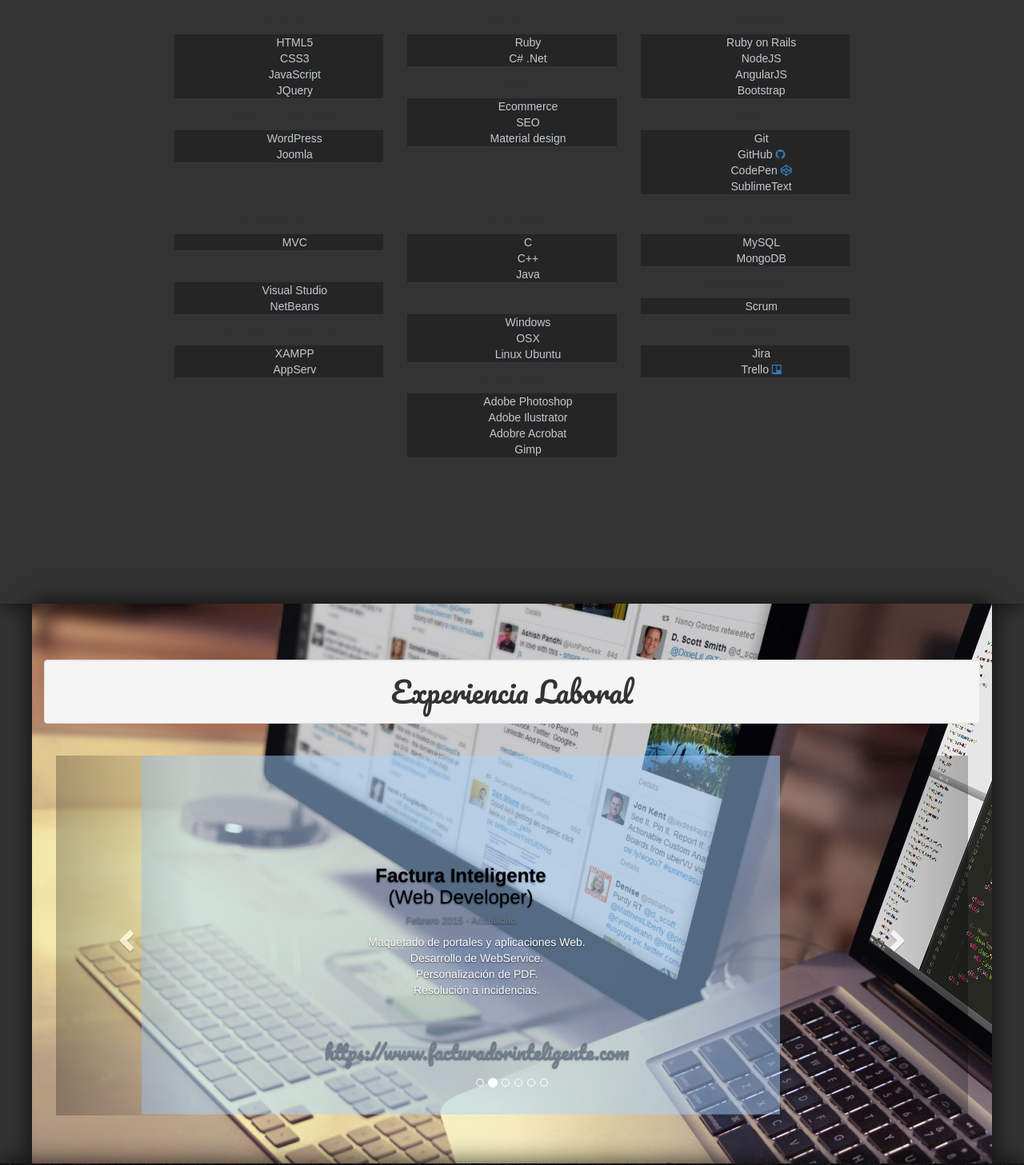
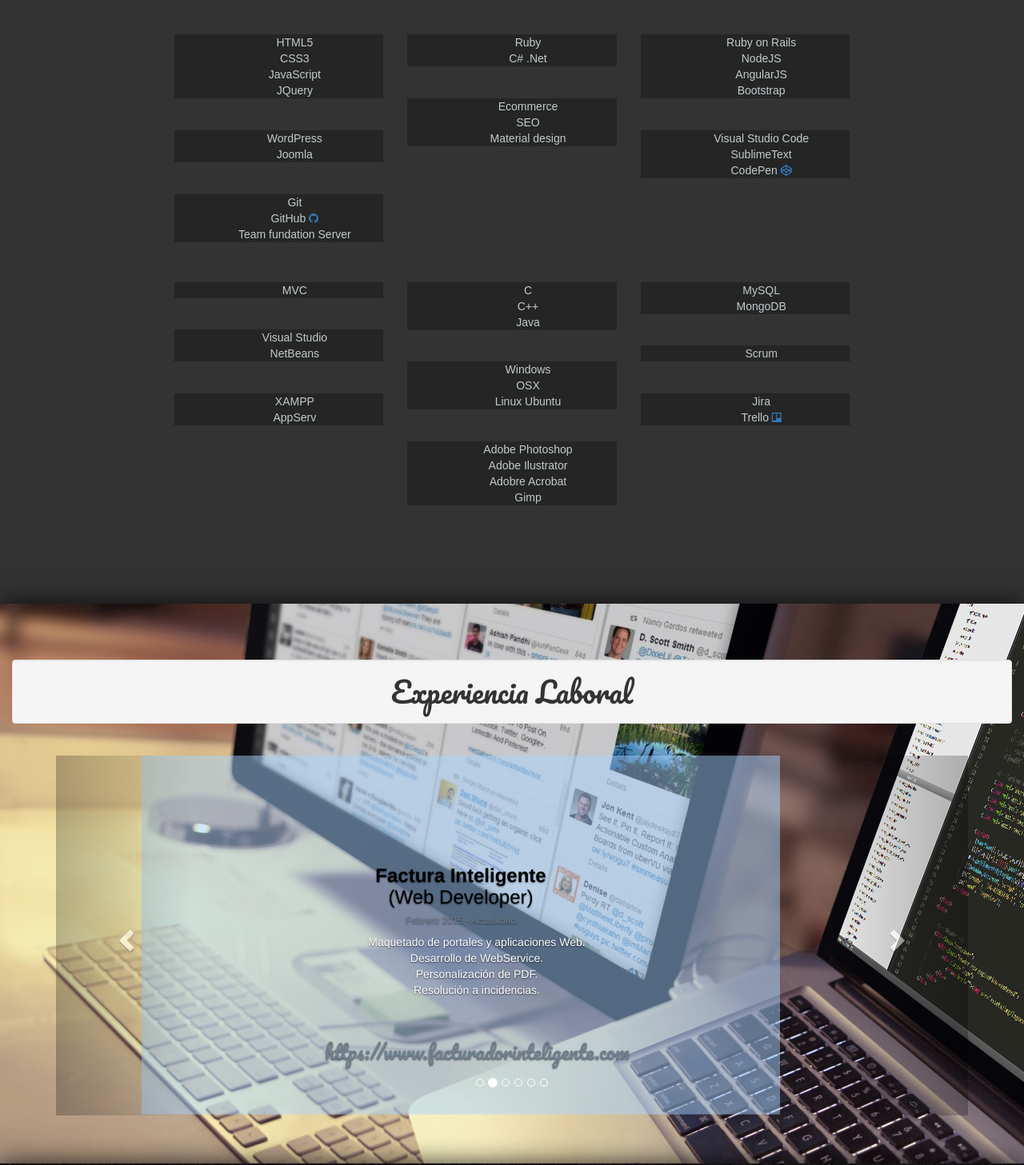
Before and after one commit to IsaacRios/CV, a plain HTML site: page index.html in a window 1280 px wide. Shown: the part 1095-2552 px from the top of the page at 80% size. Drawn offline with nearby package versions, Linux system fonts and the light colour scheme; a web font is replaced by a local one.

Commit message:
final 1.7

```diff
--- a/index.html
+++ b/index.html
@@ -104,7 +104,7 @@
 					<div  class="retraso-1 animated fadeIn">
 						<hgroup>
 							<h5 class="slateg"><strong>Fecha de nacimiento: </strong> 30 de octubre de 1987</h5>
-							<h5 class="slateg"><strong>Estado civil: </strong>Unión libre (Sin hijos)</h5>
+							<h5 class="slateg"><strong>Estado civil: </strong>Soltero</h5>
 						</hgroup>
 					</div>
 					<div  class="well retraso-2 animated fadeIn">
@@ -163,6 +163,14 @@
 							<li>WordPress</li>
 							<li>Joomla</li>
 						</ul>
+						<h4>Control de versiones</h4>
+						<ul class="trans">
+							<li>Git</li>
+							<li>GitHub
+							 <a href="https://github.com/cyberChakal" target="_blank"
+					  title="GitHub"><i class="fa fa-github"></i></a>
+							</li>
+							<li>Team fundation Server</li>
 					</div>
 					<div class="col-lg-4 col-md-4 col-sm-4 col-xs-4">
 						<h4>BackEnd</h4>
@@ -187,15 +195,11 @@
 						</ul>
 						<h4>Code</h4>
 						<ul class="trans">
-							<li>Git</li>
-							<li>GitHub
-							 <a href="https://github.com/cyberChakal" target="_blank"
-					  title="GitHub"><i class="fa fa-github"></i></a>
-							</li>
+							<li>Visual Studio Code</li>
+							<li>SublimeText</li>
 							<li>CodePen
 							<a href="http://codepen.io/cyberChakal/" target="_blank"
 					  title="CodePen"><i class="fa fa-codepen"></i></a></li>
-							<li>SublimeText</li>
 						</ul>
 					</div>
 				</div>
--- a/style.css
+++ b/style.css
@@ -27,7 +27,7 @@ min-width: 500px;
 	background-image: url("upfeathers.png");
 	height: 950px;
 	min-height: 850px;
-	min-width: 500px;
+	min-width: 550px;
 	margin: 0;
 	padding: 0;
 }
@@ -43,7 +43,7 @@ background-color: #252526;
 padding-top:50px;
 height: 900px;
 background-color: 252526;
-min-width: 500px;
+min-width: 550px;
 }
 .rowstresh{
 	margin-left: 15%;
@@ -51,13 +51,10 @@ min-width: 500px;
 }
 
 #section3{
-margin-left: 40px;
-margin-right: 40px;
 padding-top:50px;
 height: 700px;
-min-width: 500px;
+min-width: 550px;
 background-image: url("slider53.jpg");
-back
 
 background-repeat: no-repeat;
 }
@@ -65,7 +62,7 @@ background-repeat: no-repeat;
 	padding-top:30px; padding-left:20%; padding-right: 20%; padding-bottom: 50px;
 	height:500px;
 	min-height: 530px;
-	width:100%; min-width: 300px;
+	width:100%; min-width: 550px;
 	background-image: url("dark_wood.png");
 	background-repeat: repeat;
 }
```
